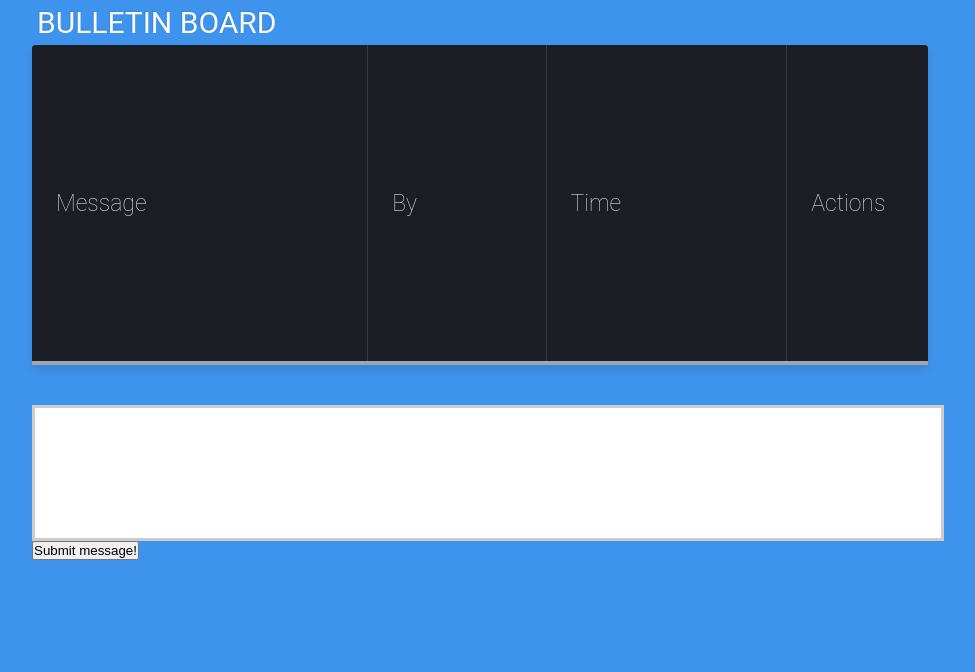
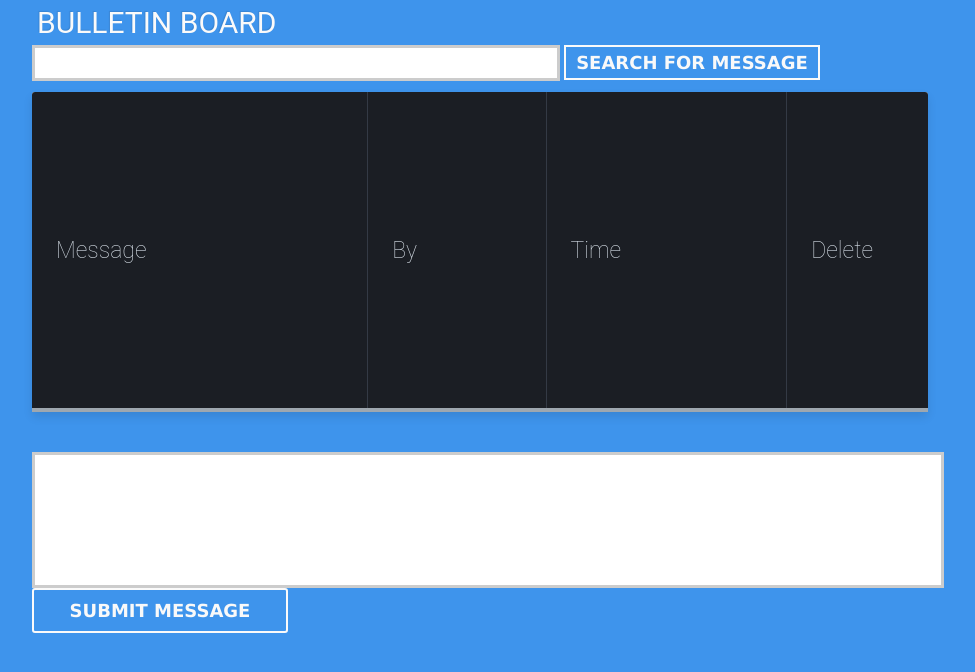
Before and after one commit to hiimdoublej/dbms2016, a PHP site: page /home.php in a window 1280 px wide. Shown: the part 60-732 px from the top of the page, without its empty margins (8-983 px from the left). Run offline with PHP 8.4, Linux system fonts and the light colour scheme; the visitor is signed in with stand-in values (Sample User, id 1); data that the repository does not hold is empty.

Commit message:
Search function implementation -implemented through LIKE sql query -updated search,message submit buttons --To Do List: -Perform check before null queries(search,message submit....)  so that it won't go through -style 'go back' in search.php

```diff
--- a/home.php
+++ b/home.php
@@ -55,6 +55,17 @@ if($_POST["delete_action"]=="delete")
         </div>
     </div>
 </div>
+<div class="table-title">
+        <h3>Bulletin Board</h3>
+</div>
+
+<form action="search.php" method="POST">
+    <input type="hidden" name="search_submit" value="1" />
+    <textarea name="message_target" id = 'msg_search_box'></textarea>
+        <button type="submit" id ='msg_search'>Search for message</button>
+    <br />
+</form>
+
 
 <?php
 $sql_select =   "SELECT msg_id,msg, username,msg_time,uid
@@ -65,14 +76,11 @@ $result = $conn->query($sql_select);
 if(count($result) > 0)
 {
 	?>
-	<div class="table-title">
-		<h3>Bulletin Board</h3>
-	</div>
     <table class = "table-fill">
     <tr><th>Message</th>
     <th>By</th>
     <th>Time</th>
-    <th id="actions">Actions</th>
+    <th id="actions">Delete</th>
     <?php
     while($row=$result->fetch(PDO::FETCH_OBJ))
     {
@@ -85,7 +93,8 @@ if(count($result) > 0)
             <td id="actions">
                <form action="home.php" method="POST" >
                 <button type="submit" id="del_btn" name="delete_action" value ="delete"
-                style="border:0;background transparent;"/>
+                style="border:0;background transparent;"
+                onclick="return confirm('Delete this message?')"/>
                 <img style ="width:30px;height:30px;"src="icons/delete.png" class = "invert" title = "Delete This Message" alt="submit" />
                 <?php
                 echo "<input type='hidden' name='del_msg_id' value=".$row->msg_id.">"
@@ -112,7 +121,7 @@ else
 <form action="home.php" method="POST">
     <input type="hidden" name="submit" value="1" />
     <textarea name="message" id = 'msg'></textarea><br />
-    <input type="submit" id ='msg_submit' value="Submit message!" />
+    <button type="submit" id ='msg_submit'>Submit message</button>
 </form>
 
 <?php
--- a/index.php
+++ b/index.php
@@ -8,17 +8,15 @@ if(isset($_SESSION['user'])!="")
 }
 if(isset($_POST['btn-login']))
 {
-	var_dump($_POST);
  $email = $conn->quote($_POST['email']);
  $upass = md5($_POST['pass']);
  $sql = "SELECT * FROM users WHERE email=$email";
  $res=$conn->query($sql);
  $row=$res->fetch(PDO::FETCH_BOTH);
-  	var_dump($row);
- 	var_dump($upass);
  if($row['password']==$upass)
  {
   	$_SESSION['user'] = $row['user_id'];
+    $_SESSION['username'] = $row['username'];
   	?>
   	<script>alert('Login successful');</script>
   	<?php
--- a/register.php
+++ b/register.php
@@ -57,7 +57,7 @@ if(isset($_POST['btn-signup']))
 <td><input type="password" name="pass" placeholder="Your Password" required /></td>
 </tr>
 <tr>
-<td><button type="submit" name="btn-signup">Sign Me Up</button></td>
+<td><button type="submit" name="btn-signup" id ="signup">Sign Me Up</button></td>
 </tr>
 <tr>
 <td><a href="index.php">Sign In Here</a></td>
--- a/style.css
+++ b/style.css
@@ -12,9 +12,7 @@
 }
 table#login
 {
- border:solid #dcdcdc 5px;
  padding:25px;
- box-shadow: 0px 0px 1px rgba(0,0,0,0.2);
 }
 table tr,td
 {
@@ -25,8 +23,8 @@ table tr td input
 {
  width:97%;
  height:45px;
- border:solid #e1e1e1 1px;
- border-radius:3px;
+ border:solid #3e94ec 1px;
+ border-radius:0px;
  padding-left:10px;
  font-family:Verdana, Geneva, sans-serif;
  font-size:16px;
@@ -50,6 +48,23 @@ table tr td button#login
  font-weight:bolder;
  text-transform:uppercase;
 }
+
+button#signup
+{
+ width:100%;
+ height:45px;
+ border:0px;
+ background:#3e94ec;
+ background:-moz-linear-gradient(top, #595959 , #515151);
+ border-radius:3px;
+ box-shadow: 1px 1px 1px rgba(1,0,0,0.2);
+ color:#f9f9f9;
+ font-family:Verdana, Geneva, sans-serif;
+ font-size:18px;
+ font-weight:bolder;
+ text-transform:uppercase;
+}
+
 table tr td button:active
 {
  position:relative;
@@ -119,8 +134,44 @@ textarea#msg{
 	background-repeat: no-repeat;
 	resize : none;
 }
-input#msg_submit{
-	margin-left:40px;
+textarea#msg_search_box{
+  margin-left:40px;
+  width: 40%;
+  height: 20px;
+  border: 3px solid #cccccc;
+  padding: 5px;
+  font-family: Tahoma, sans-serif;
+  background-position: bottom right;
+  background-repeat: no-repeat;
+  resize : none;
+}
+button#msg_submit{
+border: 2px solid #fafafa;
+width: 20%;
+ margin-left:40px;
+ height:45px;
+ background:#3e94ec;
+ background:-moz-linear-gradient(top, #595959 , #515151);
+ border-radius:3px;
+ color:#f9f9f9;
+ font-family:Verdana, Geneva, sans-serif;
+ font-size:18px;
+ font-weight:bolder;
+ text-transform:uppercase;
+}
+button#msg_search{
+  border: 2px solid #fafafa;
+  position: relative;
+  top:-12px;
+ width:20%;
+ height:35px;
+ background:#3e94ec;
+ background:-moz-linear-gradient(top, #595959 , #515151);
+ color:#f9f9f9;
+ font-family:Verdana, Geneva, sans-serif;
+ font-size:18px;
+ font-weight:bolder;
+ text-transform:uppercase;
 }
 
 /* css for home page */
@@ -292,3 +343,14 @@ button#del_btn
 {
   background-color: transparent;
 }
+a#back_to_home
+{
+   margin-left: 40px;
+   color: #fafafa;
+   font-size: 30px;
+   font-weight: 400;
+   font-style:normal;
+   font-family: "Roboto", helvetica, arial, sans-serif;
+   text-shadow: -1px -1px 1px rgba(0, 0, 0, 0.1);
+   text-transform:uppercase;
+}
```
Also changed, not shown: search.php (added, +95 -0 lines).
